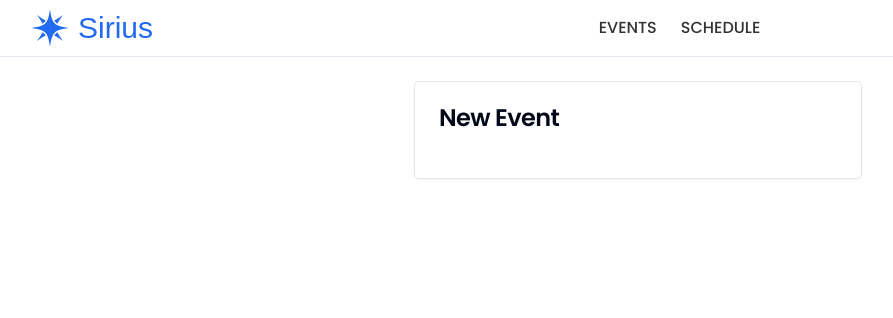
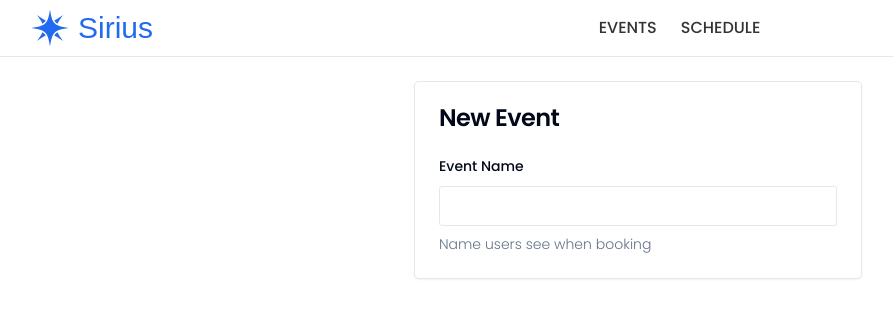
Before and after one commit to Nimira43/Sirius, a Next.js app: page /events/new in a window 1280 px wide. Shown: the top 318 px of the page, without its empty margins (2-895 px from the left). Built offline with nearby package versions, Linux system fonts and the light colour scheme; a web font is replaced by a local one.

Commit message:
Returning Form - 3

```diff
--- a/src/components/forms/EventForm.tsx
+++ b/src/components/forms/EventForm.tsx
@@ -4,7 +4,8 @@ import { useForm } from 'react-hook-form'
 import { z } from 'zod'
 import { zodResolver } from '@hookform/resolvers/zod'
 import { eventFormSchema } from '@/schema/events'
-import { Form, FormField, FormItem, FormLabel } from '../ui/form'
+import { Form, FormControl, FormDescription, FormField, FormItem, FormLabel } from '../ui/form'
+import { Input } from '../ui/input'
 
 export function EventForm() {
   const form = useForm<z.infer<typeof eventFormSchema>>({
@@ -27,7 +28,13 @@ export function EventForm() {
           name='name'
           render={() => (
             <FormItem>
-              <FormLabel></FormLabel>
+              <FormLabel>Event Name</FormLabel>
+              <FormControl>
+                <Input />
+              </FormControl>
+              <FormDescription>
+                Name users see when booking
+              </FormDescription>
             </FormItem>
           )}
         />
```
